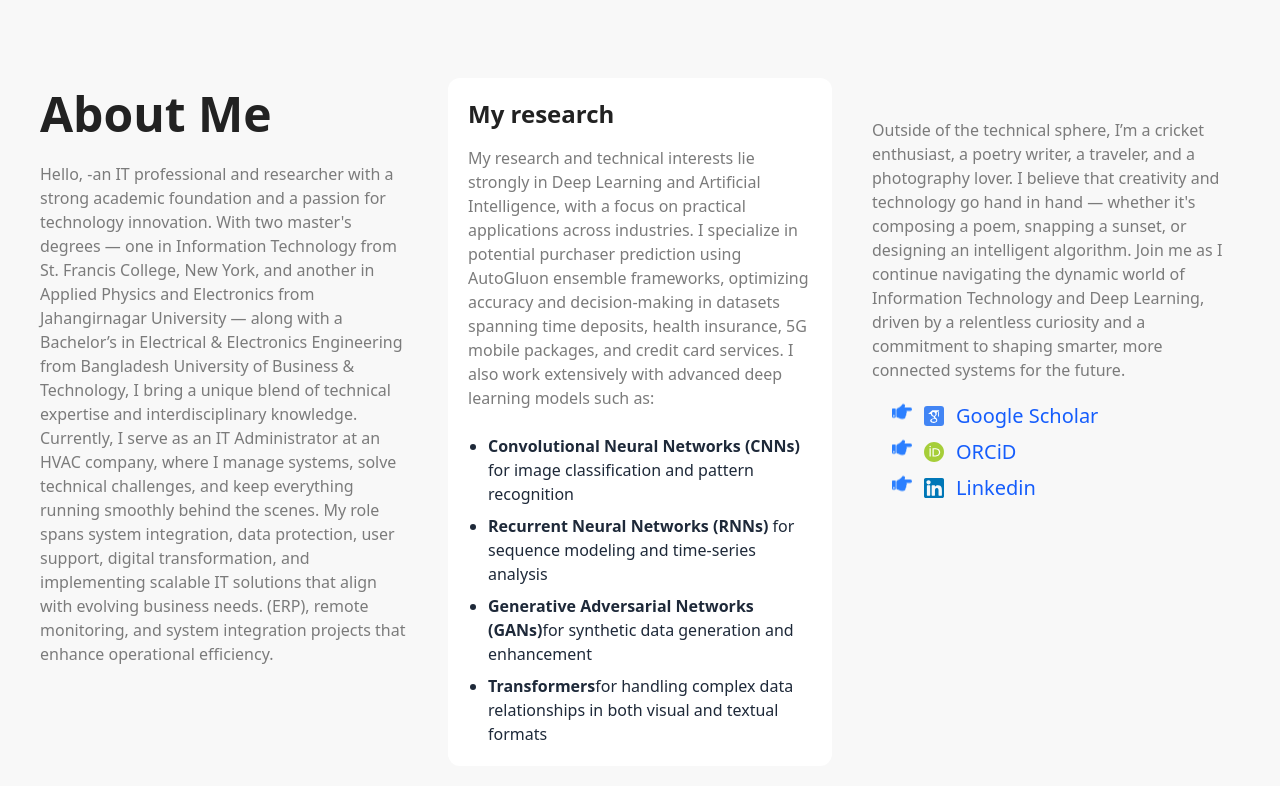
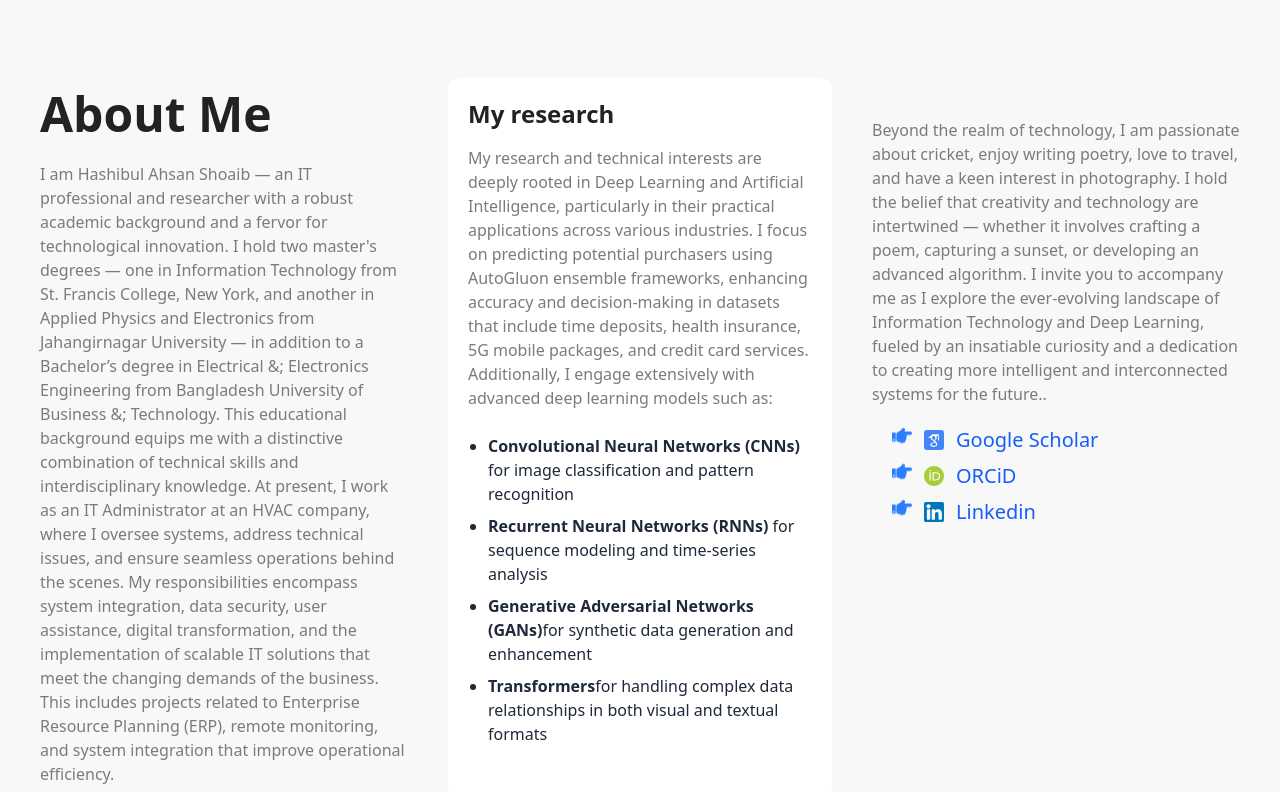
Before and after one commit to Mahmudulislamshuvo/porfolio-tanvir-vay, a React (Vite) app: page / in a window 1280 px wide. Shown: the part 768-1560 px from the top of the page. Built offline with nearby package versions, Linux system fonts and the light colour scheme.

Commit message:
Certification tittle and added see more

```diff
--- a/src/Components/AboutMe.jsx
+++ b/src/Components/AboutMe.jsx
@@ -15,21 +15,24 @@ const AboutMe = () => {
           <div className="w-[35%] px-10 py-3">
             <h1 className="text-primary text-5xl font-bold">About Me</h1>
             <p className="text-secondary pt-6 loading-lg/5 loading-md/3">
-              Hello, -an IT professional and researcher with a strong academic
-              foundation and a passion for technology innovation. With two
-              master&#39;s degrees — one in Information Technology from St.
-              Francis College, New York, and another in Applied Physics and
-              Electronics from Jahangirnagar University — along with a
-              Bachelor’s in Electrical &amp; Electronics Engineering from
-              Bangladesh University of Business &amp; Technology, I bring a
-              unique blend of technical expertise and interdisciplinary
-              knowledge. Currently, I serve as an IT Administrator at an HVAC
-              company, where I manage systems, solve technical challenges, and
-              keep everything running smoothly behind the scenes. My role spans
-              system integration, data protection, user support, digital
-              transformation, and implementing scalable IT solutions that align
-              with evolving business needs. (ERP), remote monitoring, and system
-              integration projects that enhance operational efficiency.
+              I am Hashibul Ahsan Shoaib — an IT professional and researcher
+              with a robust academic background and a fervor for technological
+              innovation. I hold two master's degrees — one in Information
+              Technology from St. Francis College, New York, and another in
+              Applied Physics and Electronics from Jahangirnagar University — in
+              addition to a Bachelor’s degree in Electrical &; Electronics
+              Engineering from Bangladesh University of Business &; Technology.
+              This educational background equips me with a distinctive
+              combination of technical skills and interdisciplinary knowledge.
+              At present, I work as an IT Administrator at an HVAC company,
+              where I oversee systems, address technical issues, and ensure
+              seamless operations behind the scenes. My responsibilities
+              encompass system integration, data security, user assistance,
+              digital transformation, and the implementation of scalable IT
+              solutions that meet the changing demands of the business. This
+              includes projects related to Enterprise Resource Planning (ERP),
+              remote monitoring, and system integration that improve operational
+              efficiency.
             </p>
           </div>
           <div className="w-full lg:w-[30%] bg-white rounded-xl p-5">
@@ -41,14 +44,14 @@ const AboutMe = () => {
               My research
             </h2>
             <p className="text-secondary text-start mb-6">
-              My research and technical interests lie strongly in Deep Learning
-              and Artificial Intelligence, with a focus on practical
-              applications across industries. I specialize in potential
-              purchaser prediction using AutoGluon ensemble frameworks,
-              optimizing accuracy and decision-making in datasets spanning time
-              deposits, health insurance, 5G mobile packages, and credit card
-              services. I also work extensively with advanced deep learning
-              models such as:
+              My research and technical interests are deeply rooted in Deep
+              Learning and Artificial Intelligence, particularly in their
+              practical applications across various industries. I focus on
+              predicting potential purchasers using AutoGluon ensemble
+              frameworks, enhancing accuracy and decision-making in datasets
+              that include time deposits, health insurance, 5G mobile packages,
+              and credit card services. Additionally, I engage extensively with
+              advanced deep learning models such as:
             </p>
             <ol className="list-disc pl-5 space-y-2 text-base text-gray-800">
               <li>
@@ -78,14 +81,15 @@ const AboutMe = () => {
           <div className="w-[35%] px-10 py-5">
             <div className="flex gap-x-3 pt-[20px]">
               <p className="text-secondary">
-                Outside of the technical sphere, I’m a cricket enthusiast, a
-                poetry writer, a traveler, and a photography lover. I believe
-                that creativity and technology go hand in hand — whether
-                it&#39;s composing a poem, snapping a sunset, or designing an
-                intelligent algorithm. Join me as I continue navigating the
-                dynamic world of Information Technology and Deep Learning,
-                driven by a relentless curiosity and a commitment to shaping
-                smarter, more connected systems for the future.
+                Beyond the realm of technology, I am passionate about cricket,
+                enjoy writing poetry, love to travel, and have a keen interest
+                in photography. I hold the belief that creativity and technology
+                are intertwined — whether it involves crafting a poem, capturing
+                a sunset, or developing an advanced algorithm. I invite you to
+                accompany me as I explore the ever-evolving landscape of
+                Information Technology and Deep Learning, fueled by an
+                insatiable curiosity and a dedication to creating more
+                intelligent and interconnected systems for the future..
               </p>
             </div>
             <ol className="list-disc pl-5 space-y-2 text-xl text-gray-800 mt-5">
--- a/src/Components/CommonCompo/Slider.jsx
+++ b/src/Components/CommonCompo/Slider.jsx
@@ -20,20 +20,72 @@ import certifcate10 from "../../assets/Certifications/10.png";
 
 export default function Slider() {
   const Data = [
-    { id: 1, image: certifcate1, title: "Certificate 1 - Page 1" },
-    { id: 2, image: certifcate2, title: "Certificate 2" },
-    { id: 3, image: certifcate3, title: "Certificate 3" },
-    { id: 4, image: certifcate4, title: "Certificate 4" },
-    { id: 5, image: certifcate5, title: "Certificate 5" },
-    { id: 6, image: certifcate6, title: "Certificate 6" },
-    { id: 7, image: certifcate7, title: "Certificate 7" },
-    { id: 8, image: certifcate8, title: "Certificate 8" },
-    { id: 9, image: certifcate9, title: "Certificate 9" },
-    { id: 10, image: certifcate10, title: "Certificate 10" },
+    {
+      id: 1,
+      image: certifcate1,
+      title:
+        "Best researcher of the year 2024-2025 for the article: An Enhanced Deep Learning Approach to Potential Purchaser Prediction: AutoGluon Ensembles for Cross-Industry Profit Maximization. Journal: IEEE Open Journal of the Computer Society. Publisher: IEEE.",
+    },
+    {
+      id: 2,
+      image: certifcate2,
+      title:
+        "Certificate of presentation for the paper: Yoga Posture Image Classification Using Big Transfer(BiT) at IEEE Conference on Computing Applications and Systems (COMPAS 2024).",
+    },
+    {
+      id: 3,
+      image: certifcate3,
+      title:
+        "Certificate of Certified Salesforce Administrator from Salesforce.",
+    },
+    {
+      id: 4,
+      image: certifcate4,
+      title:
+        "Certificate for 2025 Aspire Leaders Program from Aspire Institute.",
+    },
+    {
+      id: 5,
+      image: certifcate5,
+      title:
+        "Certificate for Cyber Awareness for Digital Bangladesh from Digital Security Agency.",
+    },
+    {
+      id: 6,
+      image: certifcate6,
+      title:
+        "Certificate for Information Technology Passport Examination (IP) of Information technology Engineers Examination (ITEE) from Bangladesh IT - engineers Examination Center (BD-ITEC) & Bangladesh Computer Council (BCC).",
+    },
+    {
+      id: 7,
+      image: certifcate7,
+      title:
+        "Certificate for Acquiring Competencies for Employment (ACE) form Bangladesh Youth Leadership Center (BYLC).",
+    },
+    {
+      id: 8,
+      image: certifcate8,
+      title:
+        "Certificate for 18th International Conference on Computer and Information Technology (ICCIT) from Department of CSE of Military Institute of Science and Technology.",
+    },
+    {
+      id: 9,
+      image: certifcate9,
+      title:
+        "Certificate for Software Engineering Job Simulation (Wells Fargo) from Forage.",
+    },
+    {
+      id: 10,
+      image: certifcate10,
+      title:
+        "Certificate for Data Science Job Simulation (British Airways) from Forage.",
+    },
   ];
 
   const [isModalOpen, setIsOpen] = useState(false);
   const [selectedCertificate, setSelectedCertificate] = useState(null);
+
+  const [expandedId, setExpandedId] = useState(null);
 
   const prevRef = useRef(null);
   const nextRef = useRef(null);
@@ -43,18 +95,6 @@ export default function Slider() {
     setSwiperReady(true);
   }, []);
 
-  useEffect(() => {
-    if (isModalOpen) {
-      document.body.style.overflow = "hidden";
-    } else {
-      document.body.style.overflow = "unset";
-    }
-
-    return () => {
-      document.body.style.overflow = "unset";
-    };
-  }, [isModalOpen]);
-
   const openModal = (certificate) => {
     setSelectedCertificate(certificate);
     setIsOpen(true);
@@ -63,6 +103,19 @@ export default function Slider() {
   const closeModal = () => {
     setIsOpen(false);
     setSelectedCertificate(null);
+  };
+
+  const handleSeeMore = (id) => {
+    if (expandedId === id) {
+      setExpandedId(null);
+    } else {
+      setExpandedId(id);
+    }
+  };
+
+  const truncateTitle = (title) => {
+    const threshold = 100;
+    return title.length > threshold ? title.slice(0, threshold) + "..." : title;
   };
 
   return (
@@ -85,14 +138,12 @@ export default function Slider() {
           style={{ zIndex: 1 }}
         >
           {Data.map((item) => (
-            <SwiperSlide key={item.id} className="!z-0">
-              <div
-                onClick={() => openModal(item)}
-                className="w-[450px] h-[400px] p-5 group"
-              >
+            <SwiperSlide key={item.id} className="!z-0 ">
+              <div className="w-[450px] p-5 group">
                 <div className="relative">
                   <img
-                    className="object-cover overflow-hidden rounded-xl w-[400px] h-[300px]"
+                    onClick={() => openModal(item)}
+                    className="object-cover overflow-hidden rounded-xl w-[380px] h-[300px]"
                     src={item.image}
                     alt={item.id}
                   />
@@ -100,7 +151,21 @@ export default function Slider() {
                     <MdArrowOutward className="text-white w-10 h-10" />
                   </div>
                 </div>
-                <h4 className="text-primary text-[20px] pt-2">{item.title}</h4>
+
+                {/* Title with "See more" functionality */}
+                <h4 className="text-primary text-[20px] pt-2">
+                  {expandedId === item.id
+                    ? item.title
+                    : truncateTitle(item.title)}{" "}
+                  {item.title.length > 100 && (
+                    <button
+                      onClick={() => handleSeeMore(item.id)}
+                      className="text-sm text-blue-600 mt-2"
+                    >
+                      {expandedId === item.id ? "See less" : "See more"}
+                    </button>
+                  )}
+                </h4>
               </div>
             </SwiperSlide>
           ))}
@@ -113,11 +178,10 @@ export default function Slider() {
           modalIsOpen={isModalOpen}
           closeModal={closeModal}
           certificate={selectedCertificate}
-          className="inexingZ"
         />
       )}
 
-      {/* 3. Attach refs to buttons */}
+      {/* Navigation buttons */}
       <div
         ref={prevRef}
         className="custom-swiper-button-prev h-15 w-15 rounded-full bg-secondary text-white flex justify-center items-center cursor-pointer absolute top-[45%] left-5 -translate-y-1/2 z-10"
```
